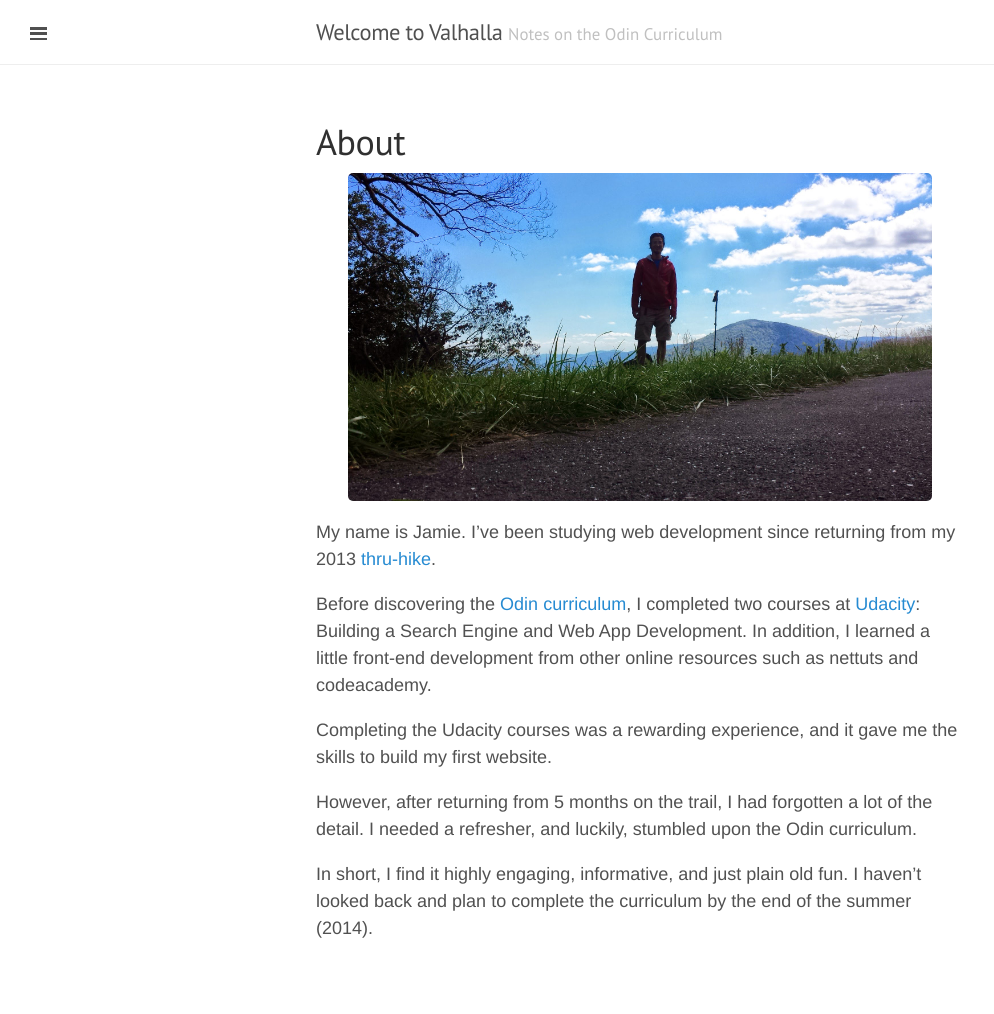
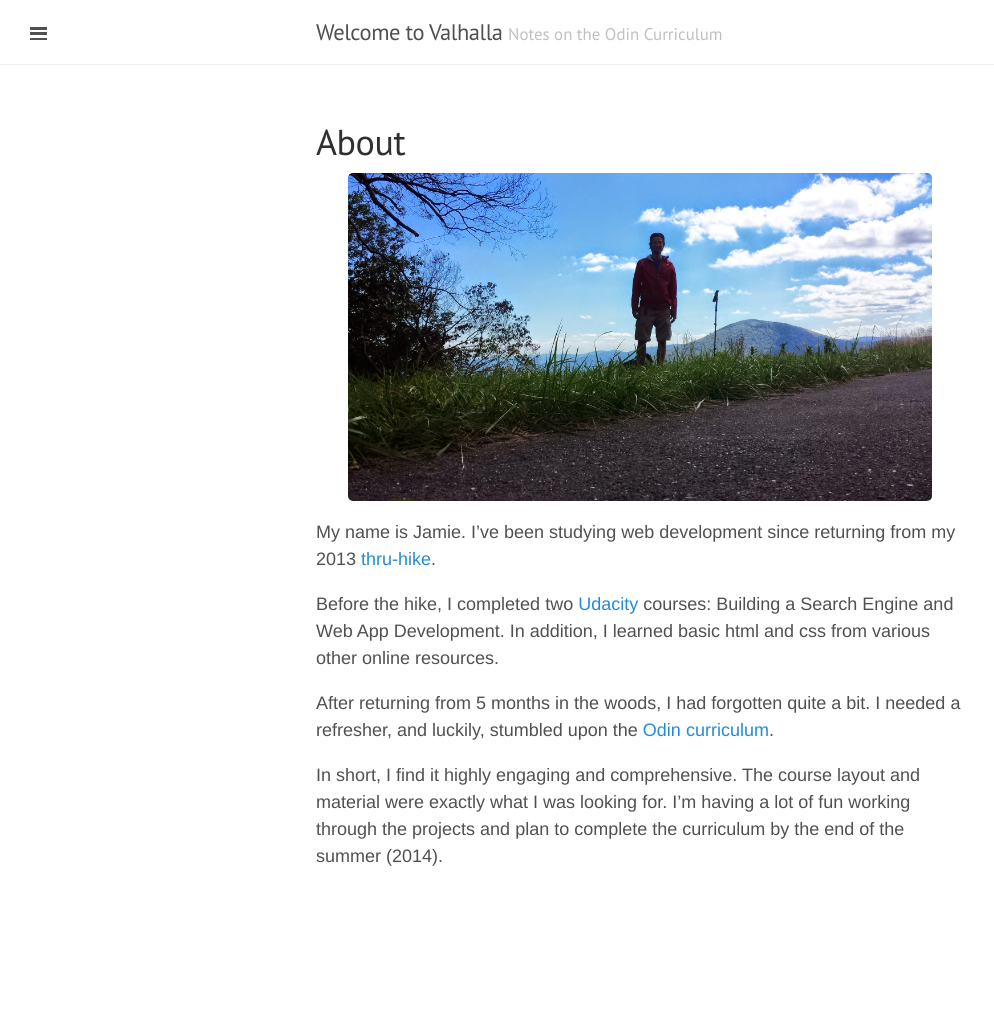
Before and after one commit to Jberczel/jberczel.github.io, a Jekyll site: the page built from about.md, in a window 1280 px wide. Shown: the whole page, without its empty margins (0-994 px from the left). Built offline with Jekyll 4.4.1, drawn with Linux system fonts in a browser that asks for light colours; Markdown is read by kramdown in place of the engine named in the settings; after the commit the page ends 942 px from its top, so only the background shows below that.

Commit message:
edit about page

```diff
--- a/about.md
+++ b/about.md
@@ -6,10 +6,8 @@ title: About
 
 My name is Jamie.  I've been studying web development since returning from my 2013 [thru-hike](http://www.atjindo.com).
 
-Before discovering the [Odin curriculum](http://www.theodinproject.com/courses), I completed two courses at [Udacity](https://www.udacity.com/): Building a Search Engine and Web App Development.  In addition, I learned a little front-end development from other online resources such as nettuts and codeacademy.
+Before the hike, I completed two [Udacity](https://www.udacity.com/) courses: Building a Search Engine and Web App Development. In addition, I learned basic html and css from various other online resources.
 
-Completing the Udacity courses was a rewarding experience, and it gave me the skills to build my first website.
+After returning from 5 months in the woods, I had forgotten quite a bit.  I needed a refresher, and luckily, stumbled upon the [Odin curriculum](http://www.theodinproject.com/courses).
 
-However, after returning from 5 months on the trail, I had forgotten a lot of the detail. I needed a refresher, and luckily, stumbled upon the Odin curriculum.
-
-In short, I find it highly engaging, informative, and just plain old fun. I haven't looked back and plan to complete the curriculum by the end of the summer (2014).
+In short, I find it highly engaging and comprehensive. The course layout and material were exactly what I was looking for. I'm having a lot of fun working through the projects and plan to complete the curriculum by the end of the summer (2014).
```
